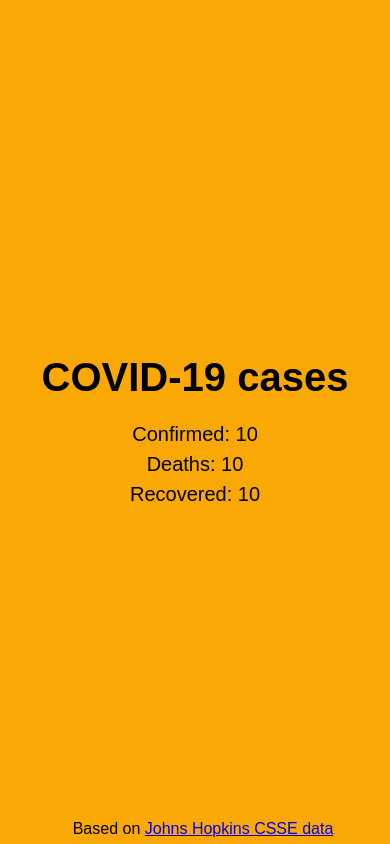
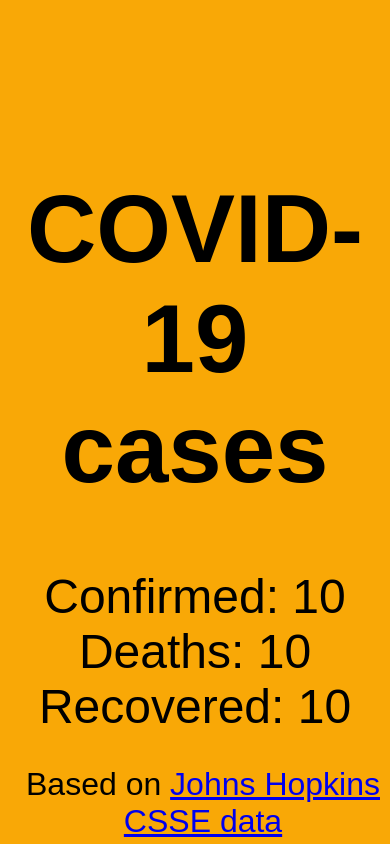
Before and after one commit to amureki/covidapp, a Django app: template data/templates/base.html in a window 390 px wide. Run offline with Django 3.2, Linux system fonts and the light colour scheme; the template is opened without the code that fills it: most values are stand-ins (such as "Sample title", 1, 10 or a date in 2020).

Commit message:
Fix fonts for mobile

```diff
--- a/core/settings.py
+++ b/core/settings.py
@@ -115,7 +115,9 @@ class Common(Configuration):
         {"NAME": "django.contrib.auth.password_validation.NumericPasswordValidator",},
     ]
 
-    INDEX_PAGE_CACHE_TTL_SECONDS = values.IntegerValue(default=60 * 60)
+    INDEX_PAGE_CACHE_TTL_SECONDS = values.IntegerValue(
+        environ_prefix="", default=60 * 60
+    )
 
 
 class Development(Common):
--- a/data/templates/base.html
+++ b/data/templates/base.html
@@ -7,12 +7,16 @@
   <style>
     html {
       background-color: hsl(40, 95%, 50%);
-      font: 20px/30px body, sans-serif;
       position: relative;
       min-height: 100%;
     }
 
+    body {
+      font-family: sans-serif;
+    }
+
     div {
+      font-size: 1.5em;
       position: absolute;
       top: 50%;
       left: 50%;
@@ -22,11 +26,24 @@
     }
 
     footer {
-      font-size: 16px;
+      font-size: 1em;
       position: fixed;
       bottom: 0;
       text-align: center;
       width: 100%;
+      margin-bottom: 1%;
+    }
+
+    @media only screen and (max-device-width: 800px) and (width: 980px), (hover: none) {
+
+      div {
+        font-size: 3em;
+      }
+
+      footer {
+        font-size: 2em;
+      }
+
     }
   </style>
 </head>
```
